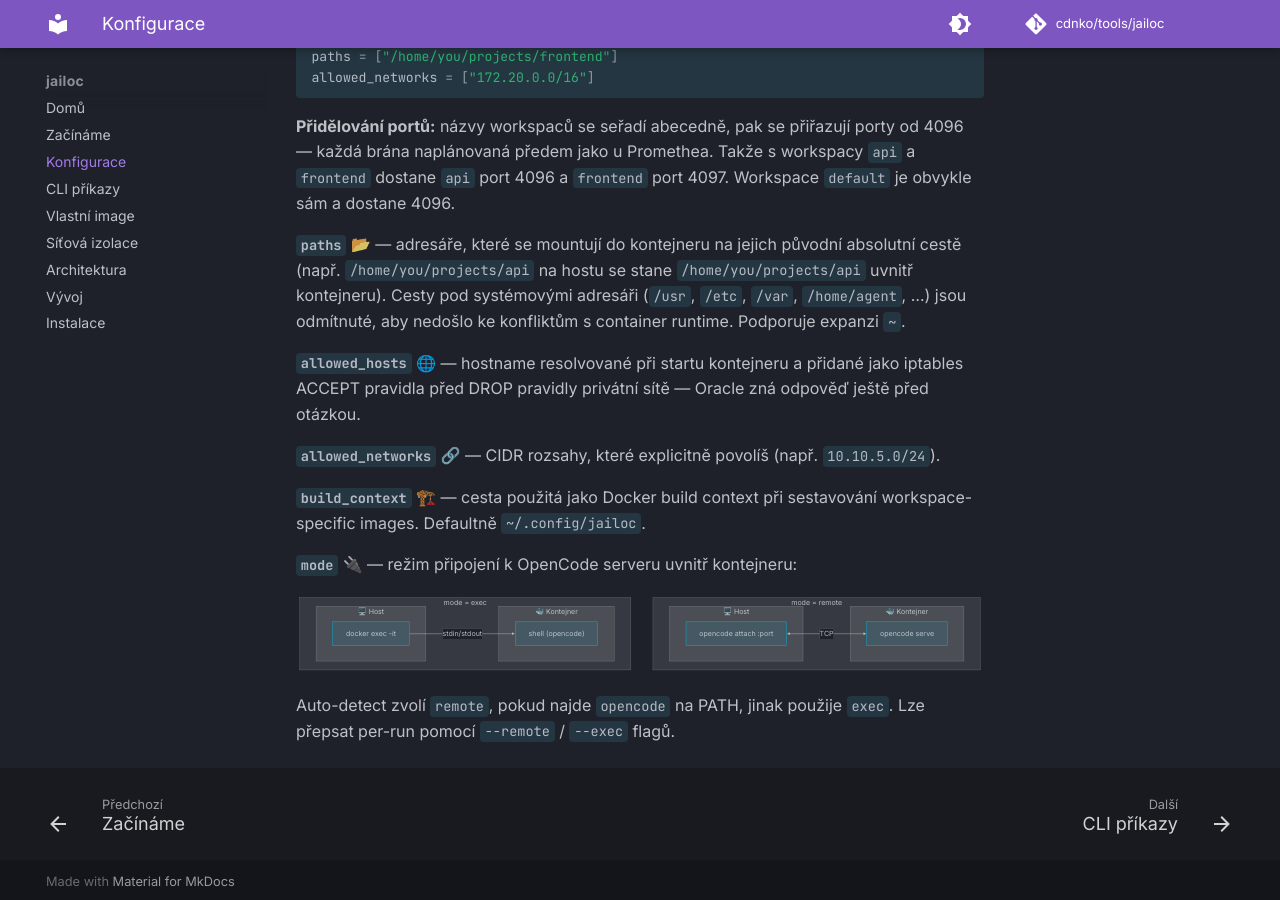
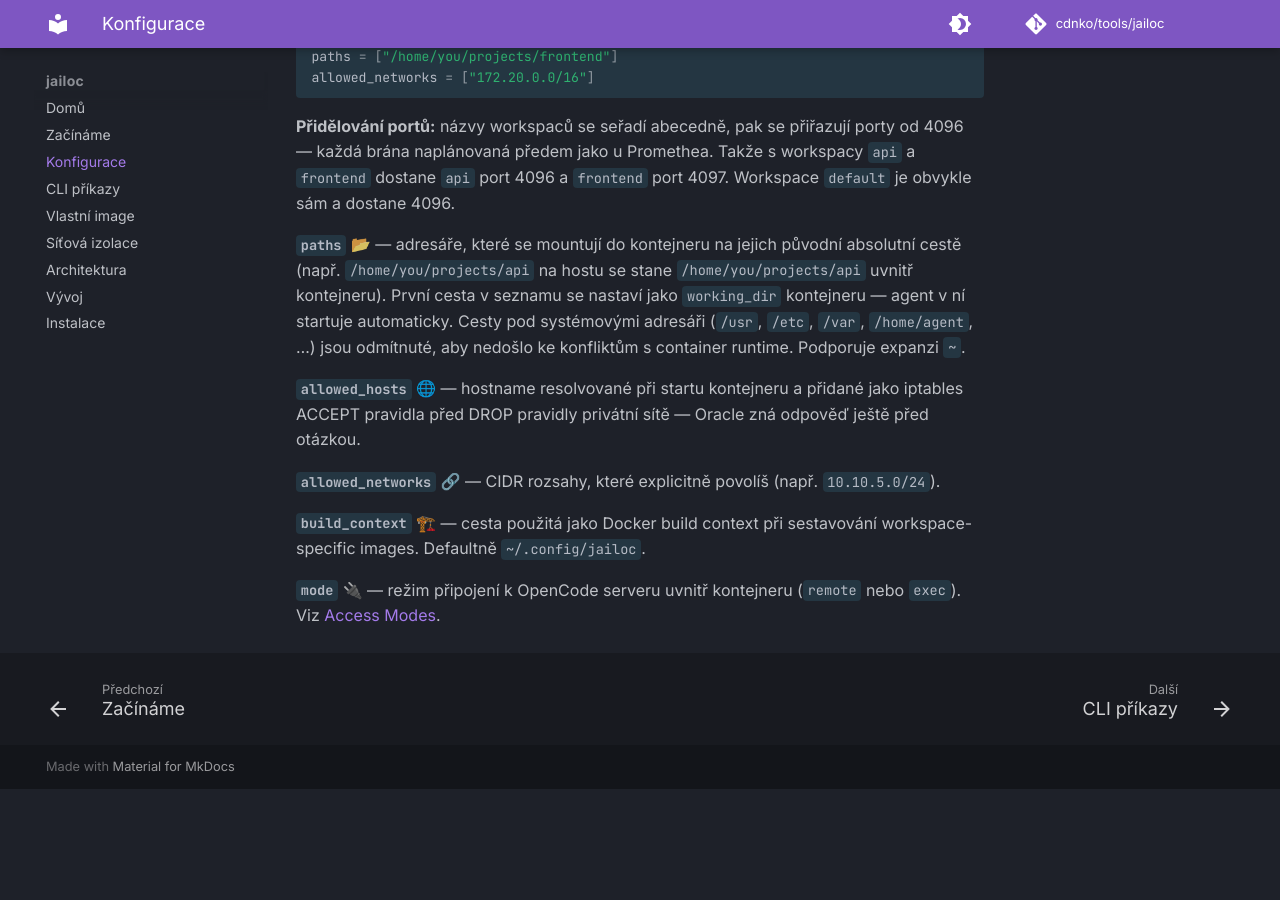
Before and after one commit to seznam/jailoc, an MkDocs documentation site: the page built from docs/configuration.md, in a window 1280 px wide and 900 px high, scrolled down 583 px. Built offline with MkDocs 1.6.1 and Material for MkDocs 9.7.7, drawn with Linux system fonts in a browser that asks for light colours; comment, search, counter and statistics services are not loaded; after the commit the page ends 1372 px from its top, so only the background shows below that.

Commit message:
refactor: drop /workspace dir, document working_dir as first path

````diff
--- a/docs/configuration.md
+++ b/docs/configuration.md
@@ -28,7 +28,7 @@ allowed_networks = ["172.20.0.0/16"]
 
 **Přidělování portů:** názvy workspaců se seřadí abecedně, pak se přiřazují porty od 4096 — každá brána naplánovaná předem jako u Promethea. Takže s workspacy `api` a `frontend` dostane `api` port 4096 a `frontend` port 4097. Workspace `default` je obvykle sám a dostane 4096.
 
-**`paths`** 📂 — adresáře, které se mountují do kontejneru na jejich původní absolutní cestě (např. `/home/you/projects/api` na hostu se stane `/home/you/projects/api` uvnitř kontejneru). Cesty pod systémovými adresáři (`/usr`, `/etc`, `/var`, `/home/agent`, …) jsou odmítnuté, aby nedošlo ke konfliktům s container runtime. Podporuje expanzi `~`.
+**`paths`** 📂 — adresáře, které se mountují do kontejneru na jejich původní absolutní cestě (např. `/home/you/projects/api` na hostu se stane `/home/you/projects/api` uvnitř kontejneru). První cesta v seznamu se nastaví jako `working_dir` kontejneru — agent v ní startuje automaticky. Cesty pod systémovými adresáři (`/usr`, `/etc`, `/var`, `/home/agent`, …) jsou odmítnuté, aby nedošlo ke konfliktům s container runtime. Podporuje expanzi `~`.
 
 **`allowed_hosts`** 🌐 — hostname resolvované při startu kontejneru a přidané jako iptables ACCEPT pravidla před DROP pravidly privátní sítě — Oracle zná odpověď ještě před otázkou.
 
@@ -36,29 +36,4 @@ allowed_networks = ["172.20.0.0/16"]
 
 **`build_context`** 🏗️ — cesta použitá jako Docker build context při sestavování workspace-specific images. Defaultně `~/.config/jailoc`.
 
-**`mode`** 🔌 — režim připojení k OpenCode serveru uvnitř kontejneru:
-
-```mermaid
-flowchart TB
-    subgraph remote["mode = remote"]
-        subgraph rh["🖥️ Host"]
-            ra["opencode attach :port"]
-        end
-        subgraph rc["🐳 Kontejner"]
-            rs["opencode serve"]
-        end
-        ra <-->|TCP| rs
-    end
-
-    subgraph exec["mode = exec"]
-        subgraph eh["🖥️ Host"]
-            ea["docker exec -it"]
-        end
-        subgraph ec["🐳 Kontejner"]
-            es["shell (opencode)"]
-        end
-        ea -->|stdin/stdout| es
-    end
-```
-
-Auto-detect zvolí `remote`, pokud najde `opencode` na PATH, jinak použije `exec`. Lze přepsat per-run pomocí `--remote` / `--exec` flagů.
+**`mode`** 🔌 — režim připojení k OpenCode serveru uvnitř kontejneru (`remote` nebo `exec`). Viz [Access Modes](access-modes.md).
````
Also changed, not shown: docs/architecture.md (+1 -1 lines), 3 other files.
